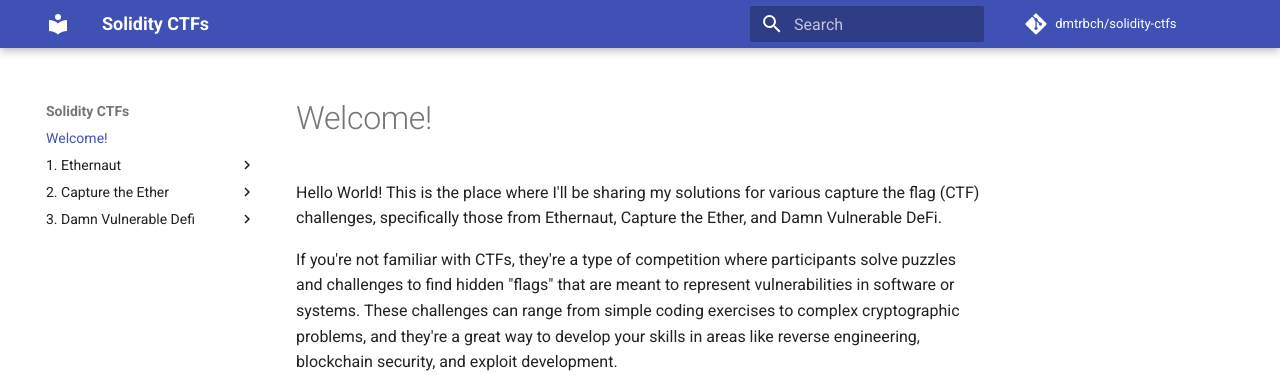
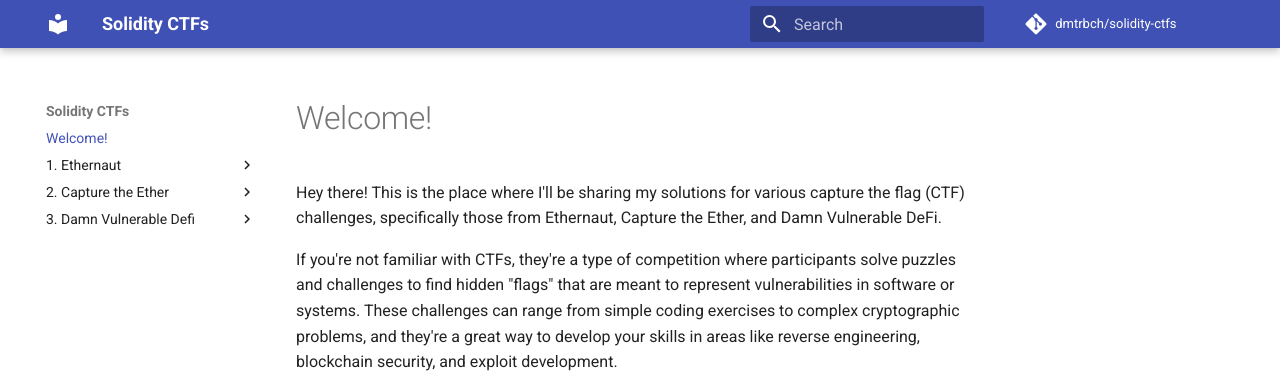
Before and after one commit to dmtrbch/solidity-ctfs, an MkDocs documentation site: the page built from docs/index.md, in a window 1280 px wide. Shown: the top 375 px of the page. Built offline with MkDocs 1.6.1 and Material for MkDocs 9.7.7, drawn with Linux system fonts in a browser that asks for light colours; comment, search, counter and statistics services are not loaded.

Commit message:
intro text change

```diff
--- a/docs/index.md
+++ b/docs/index.md
@@ -1,6 +1,6 @@
 # Welcome!
 
-Hello World! This is the place where I'll be sharing my solutions for various capture the flag (CTF) challenges, specifically those from Ethernaut, Capture the Ether, and Damn Vulnerable DeFi.
+Hey there! This is the place where I'll be sharing my solutions for various capture the flag (CTF) challenges, specifically those from Ethernaut, Capture the Ether, and Damn Vulnerable DeFi.
 
 
 If you're not familiar with CTFs, they're a type of competition where participants solve puzzles and challenges to find hidden "flags" that are meant to represent vulnerabilities in software or systems. These challenges can range from simple coding exercises to complex cryptographic problems, and they're a great way to develop your skills in areas like reverse engineering, blockchain security, and exploit development.
```
